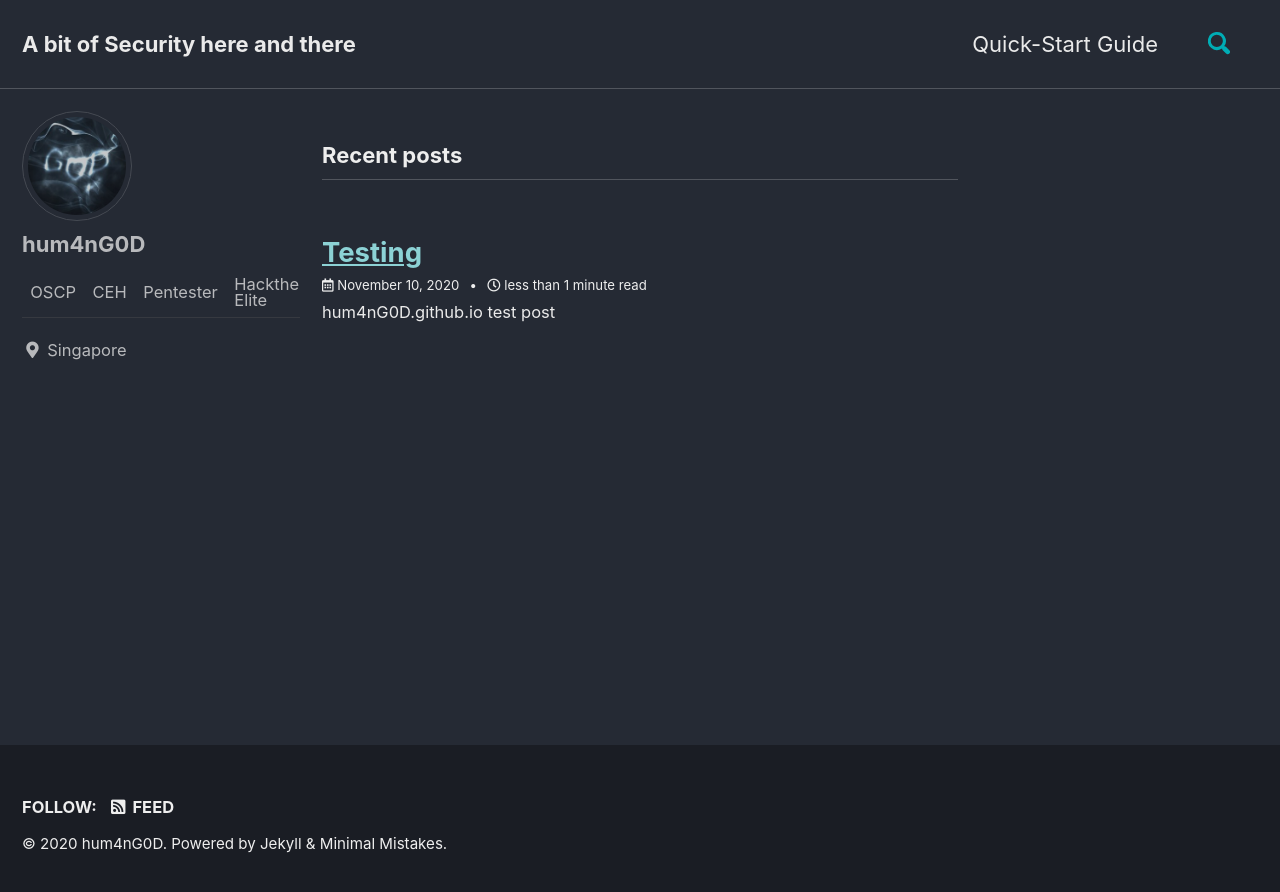
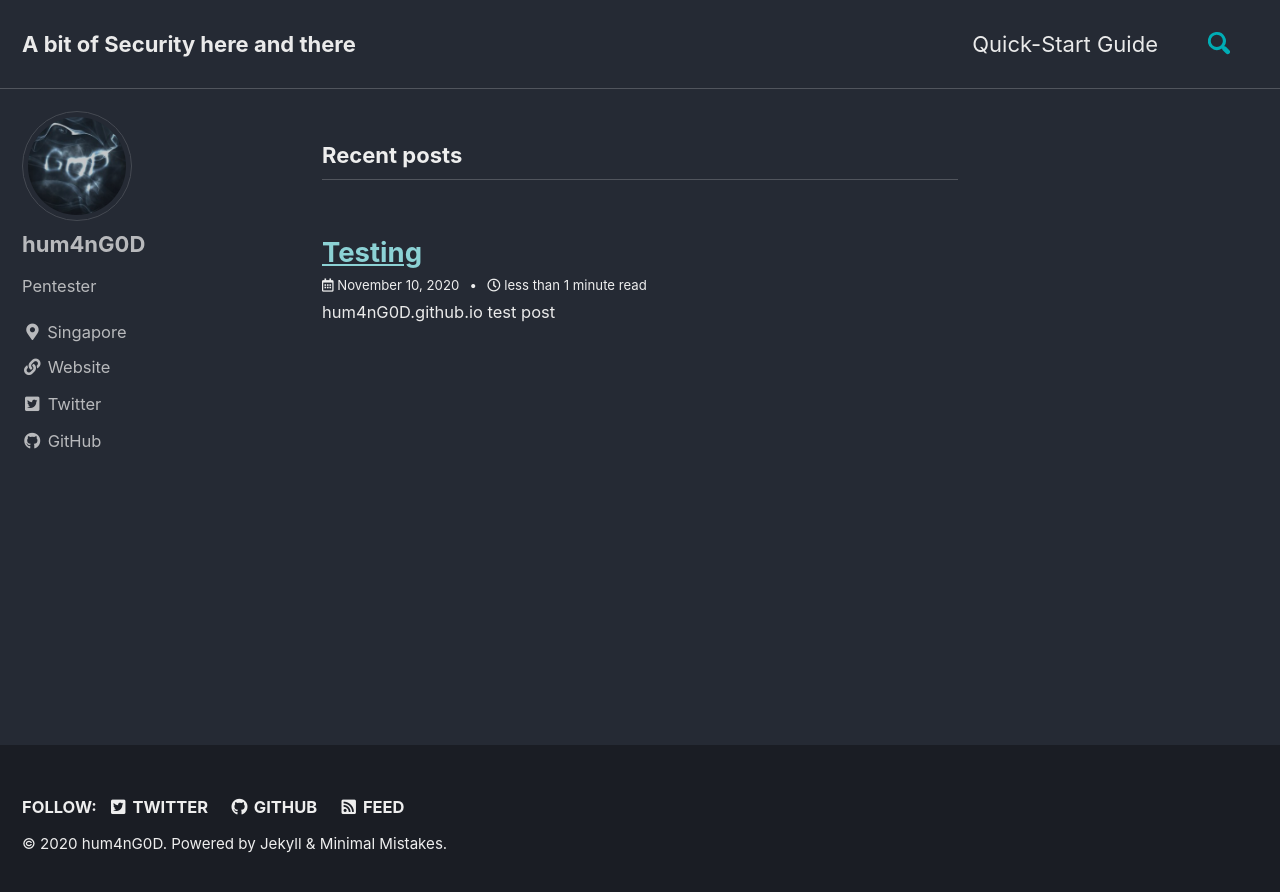
Before and after one commit to hum4nG0D/hum4nG0D.github.io, a Jekyll site: the page built from index.html, in a window 1280 px wide. Shown: the top 892 px of the page. Built offline with Jekyll 4.4.1, drawn with Linux system fonts in a browser that asks for light colours; cached includes are drawn as plain includes; the list of posts is cut into pages by our own code; some of the changed lines change nothing that is shown.

Commit message:
Update _config.yml

```diff
--- a/_config.yml
+++ b/_config.yml
@@ -96,7 +96,7 @@ analytics:
 author:
   name             : "hum4nG0D"
   avatar           : /assets/images/bio-photo.jpg # path of avatar image, e.g. "/assets/images/bio-photo.jpg"
-  bio              : "OSCP | CEH | Pentester | Hackthebox: Elite"
+  bio              : "Pentester"
   location         : "Singapore"
   email            :
   links:
@@ -105,16 +105,16 @@ author:
       # url: "mailto:your.name@email.com"
     - label: "Website"
       icon: "fas fa-fw fa-link"
-      # url: "https://your-website.com"
+      url: "https://hum4nG0D.github.io"
     - label: "Twitter"
       icon: "fab fa-fw fa-twitter-square"
-      # url: "https://twitter.com/"
+      url: "https://twitter.com/hum4nG0D"
     - label: "Facebook"
       icon: "fab fa-fw fa-facebook-square"
       # url: "https://facebook.com/"
     - label: "GitHub"
       icon: "fab fa-fw fa-github"
-      # url: "https://github.com/"
+      url: "https://github.com/hum4nG0D"
     - label: "Instagram"
       icon: "fab fa-fw fa-instagram"
       # url: "https://instagram.com/"
@@ -124,13 +124,13 @@ footer:
   links:
     - label: "Twitter"
       icon: "fab fa-fw fa-twitter-square"
-      # url:
+      url: "https://twitter.com/hum4nG0D"
     - label: "Facebook"
       icon: "fab fa-fw fa-facebook-square"
       # url:
     - label: "GitHub"
       icon: "fab fa-fw fa-github"
-      # url:
+      url: "https://github.com/hum4nG0D"
     - label: "GitLab"
       icon: "fab fa-fw fa-gitlab"
       # url:
```
